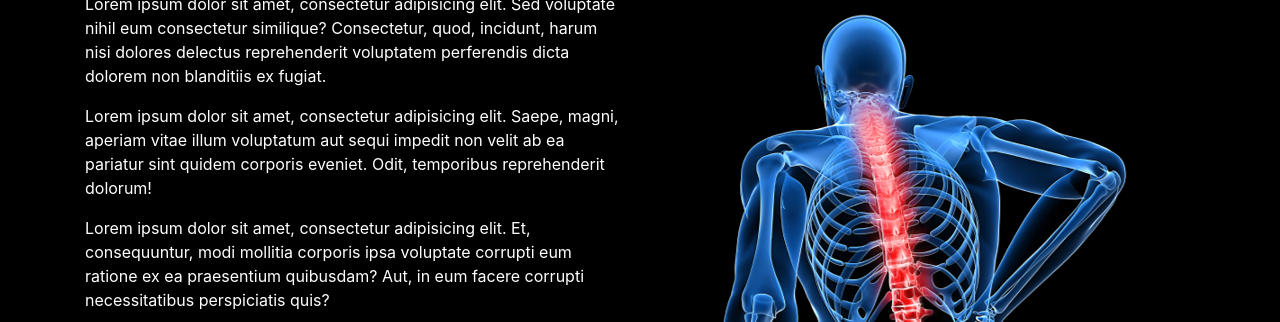
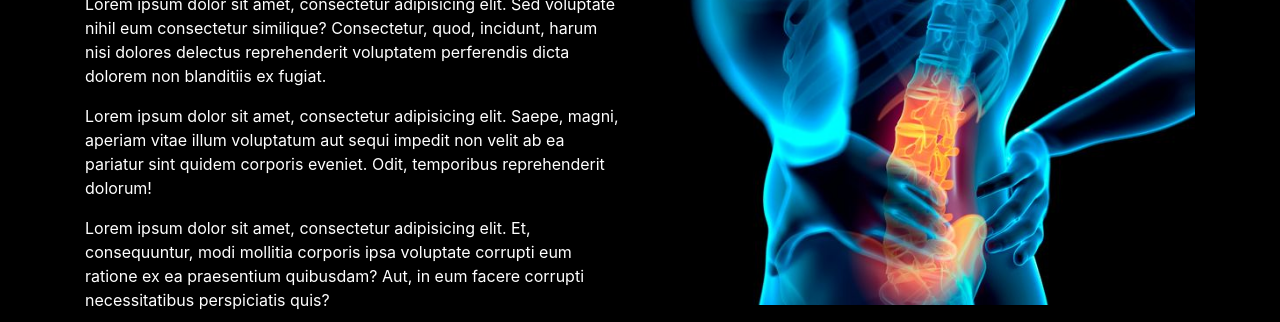
Before and after one commit to ajs917/Horizons, a website: page about.html in a window 1280 px wide. Shown: the part 262-584 px from the top of the page. Drawn offline with Linux system fonts and the light colour scheme.

Commit message:
ChangeImageAboutUs

```diff
--- a/about.html
+++ b/about.html
@@ -103,7 +103,7 @@
         <p>Lorem ipsum dolor sit amet, consectetur adipisicing elit. Et, consequuntur, modi mollitia corporis ipsa voluptate corrupti eum ratione ex ea praesentium quibusdam? Aut, in eum facere corrupti necessitatibus perspiciatis quis?</p>
       </div>
       <div class="col-lg-6">
-        <img class="img-fluid rounded mb-4" src="img/Inspiration.png" alt="">
+        <img class="img-fluid rounded mb-4" src="img/BackProblems.jpg" alt="">
       </div>
     </div>
     <!-- /.row -->
```
Also changed, not shown: img/BackProblems.jpg (added).
